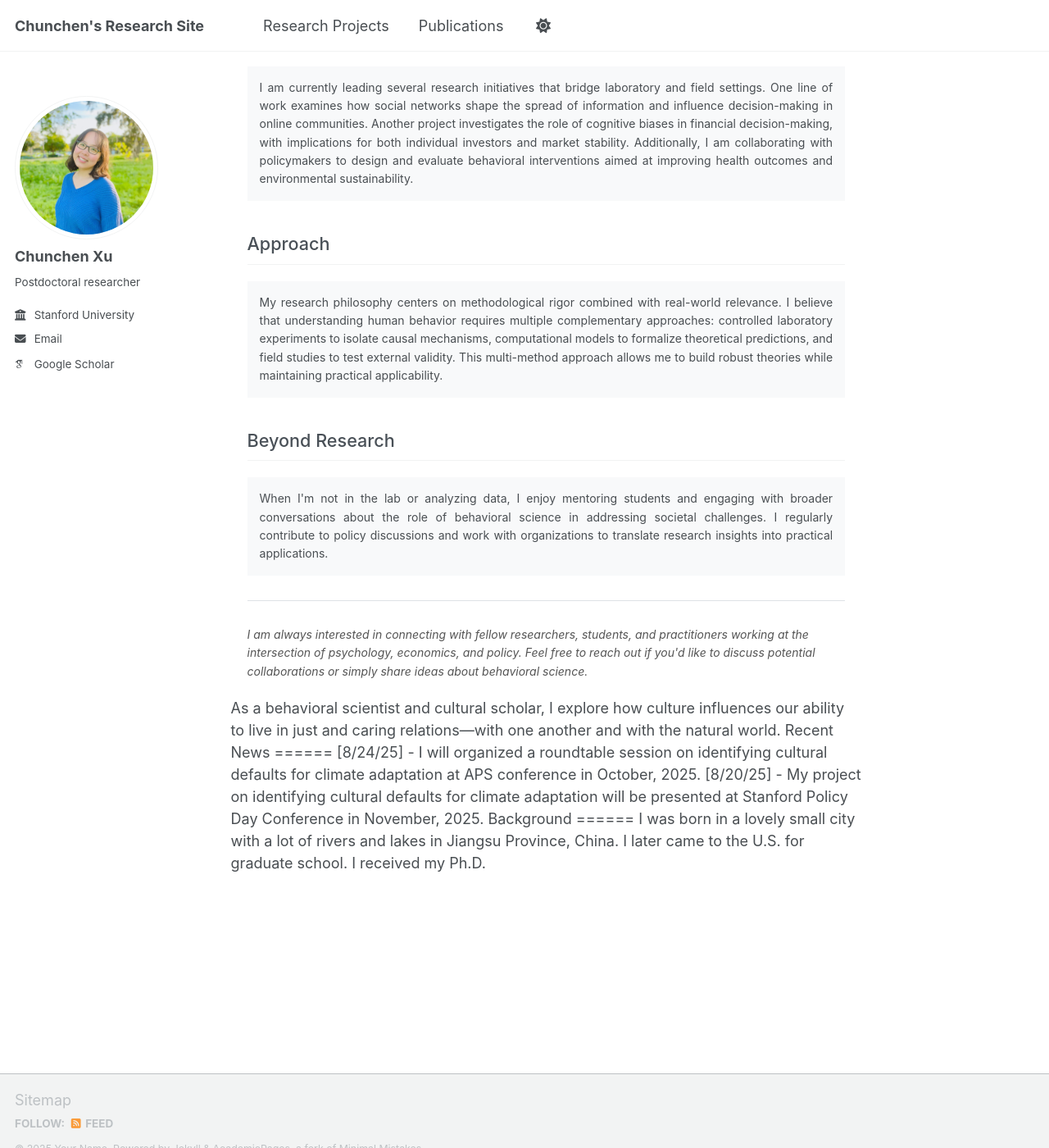
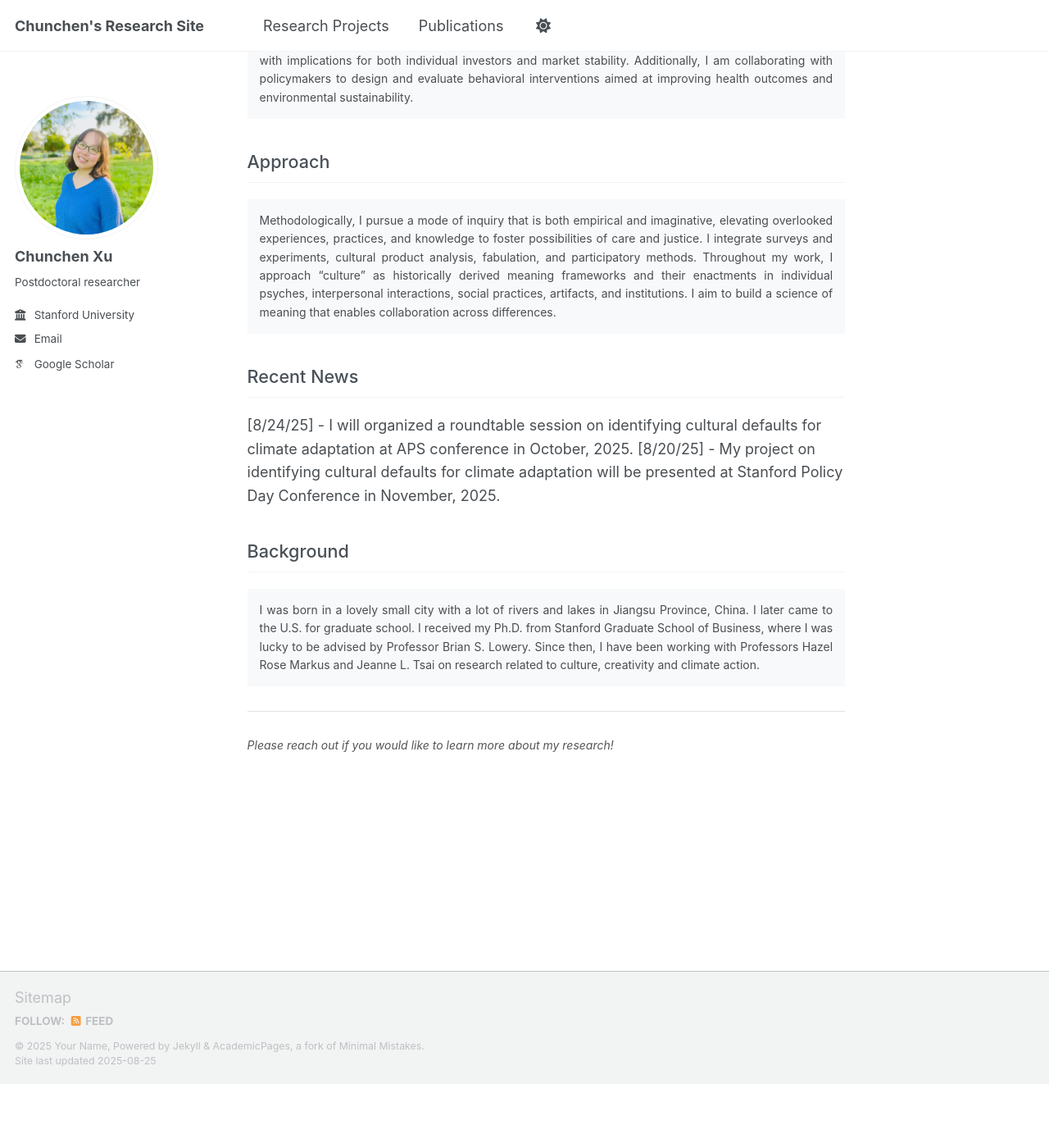
Before and after one commit to chunchenxu/chunchenxu.github.io, a Jekyll site: the page built from _pages/about.html, in a window 1280 px wide and 1400 px high, scrolled down 578 px. Shown: the whole window at 82% size. Built offline with Jekyll 4.4.1, drawn with Linux system fonts in a browser that asks for light colours; some web fonts are replaced; a script that is not in the unit is left out; after the commit the page ends 1900 px from its top, so only the background shows below that; some of the changed text lies outside the part shown.

Commit message:
Update about.html

```diff
--- a/_pages/about.html
+++ b/_pages/about.html
@@ -1,7 +1,5 @@
 ---
 permalink: /
-title: "About"
-excerpt: "About me"
 author_profile: true
 redirect_from:
   - /about/
@@ -10,7 +8,7 @@ redirect_from:
 
 <div class="about-container">
 
-I am a behavioral scientist investigating how people make decisions in complex social and economic environments. My research combines experimental methods, computational modeling, and field studies to understand the psychological mechanisms underlying human choice behavior.
+As a behavioral scientist and cultural scholar, I explore how culture influences our ability to live in just and caring relations—with one another and with the natural world.
 
 <h2>Research Interests</h2>
 
@@ -27,19 +25,26 @@ I am currently leading several research initiatives that bridge laboratory and f
 <h2>Approach</h2>
 
 <div class="content-section">
-My research philosophy centers on methodological rigor combined with real-world relevance. I believe that understanding human behavior requires multiple complementary approaches: controlled laboratory experiments to isolate causal mechanisms, computational models to formalize theoretical predictions, and field studies to test external validity. This multi-method approach allows me to build robust theories while maintaining practical applicability.
+Methodologically, I pursue a mode of inquiry that is both empirical and imaginative, elevating overlooked experiences, practices, and knowledge to foster possibilities of care and justice. I integrate surveys and experiments, cultural product analysis, fabulation, and participatory methods. Throughout my work, I approach “culture” as historically derived meaning frameworks and their enactments in individual psyches, interpersonal interactions, social practices, artifacts, and institutions. I aim to build a science of meaning that enables collaboration across differences.
 </div>
 
-<h2>Beyond Research</h2>
+<h2>Recent News</h2>
+
+<div class="update-section">
+[8/24/25] - I will organized a roundtable session on identifying cultural defaults for climate adaptation at APS conference in October, 2025.
+[8/20/25] - My project on identifying cultural defaults for climate adaptation will be presented at Stanford Policy Day Conference in November, 2025.
+</div>
+
+<h2>Background</h2>
 
 <div class="content-section">
-When I'm not in the lab or analyzing data, I enjoy mentoring students and engaging with broader conversations about the role of behavioral science in addressing societal challenges. I regularly contribute to policy discussions and work with organizations to translate research insights into practical applications.
+I was born in a lovely small city with a lot of rivers and lakes in Jiangsu Province, China. I later came to the U.S. for graduate school. I received my Ph.D. from Stanford Graduate School of Business, where I was lucky to be advised by Professor Brian S. Lowery. Since then, I have been working with Professors Hazel Rose Markus and Jeanne L. Tsai on research related to culture, creativity and climate action.
 </div>
 
 <hr>
 
 <div class="contact-note">
-<em>I am always interested in connecting with fellow researchers, students, and practitioners working at the intersection of psychology, economics, and policy. Feel free to reach out if you'd like to discuss potential collaborations or simply share ideas about behavioral science.</em>
+<em> Please reach out if you would like to learn more about my research! </em>
 </div>
 
 </div>
@@ -82,15 +87,3 @@ h2 {
     font-weight: 500;
 }
 </style>
-
-As a behavioral scientist and cultural scholar, I explore how culture influences our ability to live in just and caring relations—with one another and with the natural world.
-
-Recent News
-======
-[8/24/25] - I will organized a roundtable session on identifying cultural defaults for climate adaptation at APS conference in October, 2025.
-
-[8/20/25] - My project on identifying cultural defaults for climate adaptation will be presented at Stanford Policy Day Conference in November, 2025.
-
-Background
-======
-I was born in a lovely small city with a lot of rivers and lakes in Jiangsu Province, China. I later came to the U.S. for graduate school. I received my Ph.D.
```
